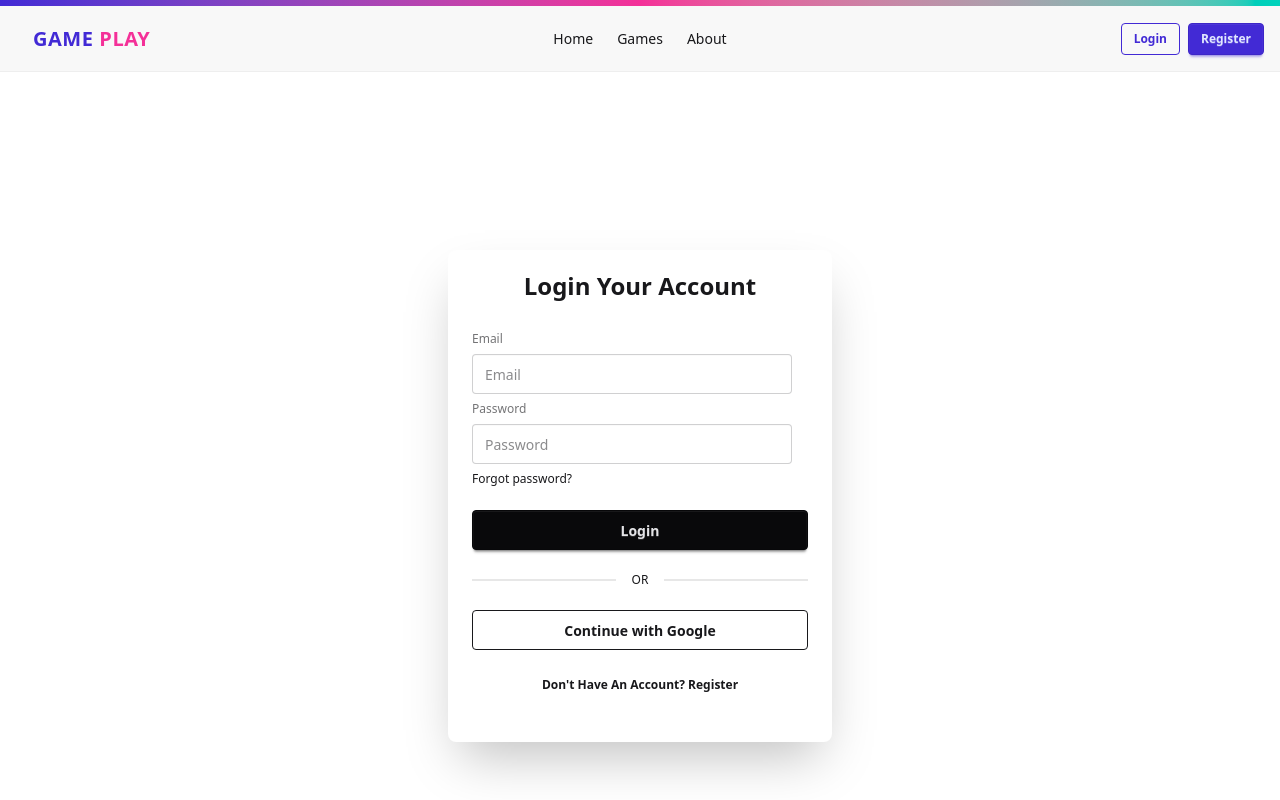
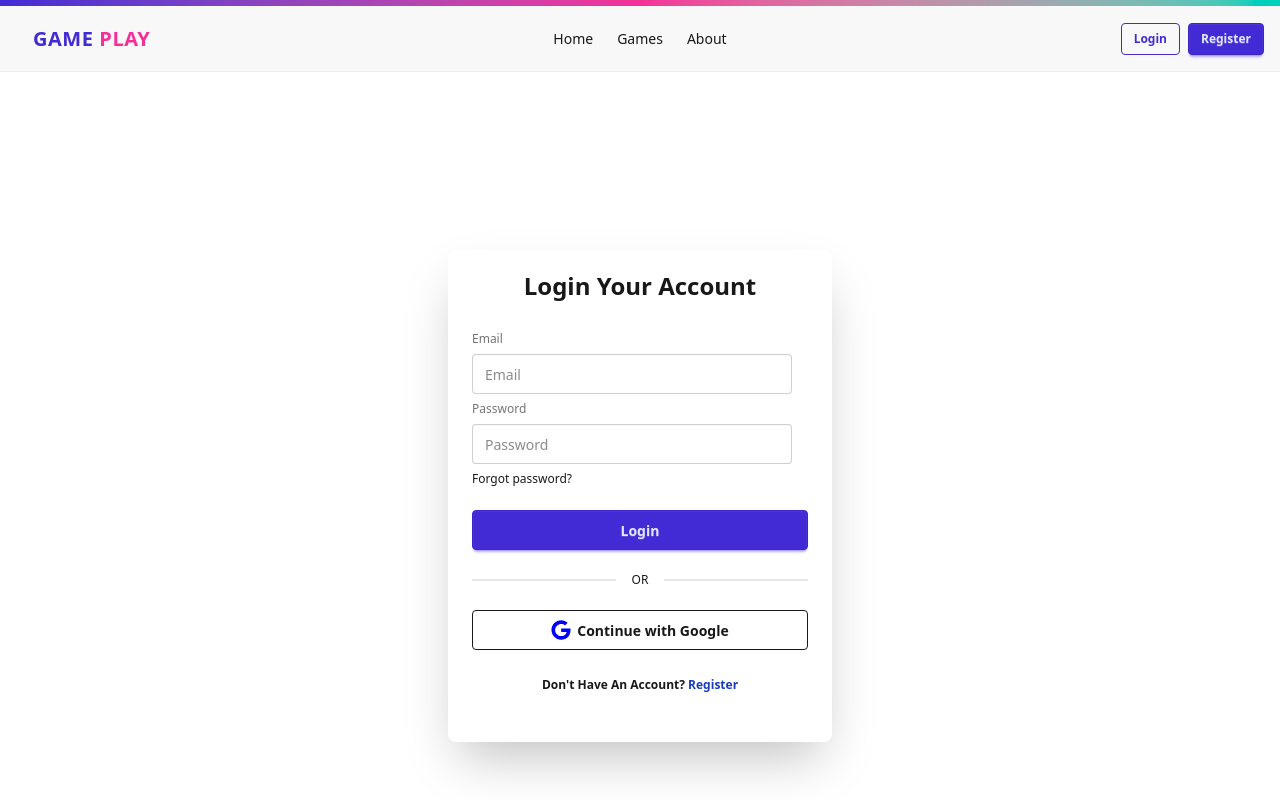
Before and after one commit to m-s-ahmed/Assignment_9, a React app in the folder gamehub/: page /login in a window 1280 px wide. Shown: the top 800 px of the page. Built offline with nearby package versions, Linux system fonts and the light colour scheme; no server answers; the HTML template or start-up script is replaced by a standard one.

Commit message:
5 task due, do this after my exam, 6 tarikh

```diff
--- a/gamehub/src/layout/MainLayout.jsx
+++ b/gamehub/src/layout/MainLayout.jsx
@@ -5,13 +5,11 @@ import Footer from "../components/Footer";
 
 const MainLayout = () => {
   return (
-    <div className="min-h-screen flex flex-col ">
+    <div className="flex flex-col min-h-screen ">
       <Navbar></Navbar>
-
       <main className="flex-1 max-w-7xl mx-auto w-full px-4 py-6">
         <Outlet></Outlet>
       </main>
-
       <Footer></Footer>
     </div>
   );
--- a/gamehub/src/pages/Login.jsx
+++ b/gamehub/src/pages/Login.jsx
@@ -1,6 +1,7 @@
 import React, { use, useState } from "react";
 import { AuthContext } from "../providers/AuthProvider";
 import { Link, useLocation, useNavigate } from "react-router";
+import { FaGoogle } from "react-icons/fa";
 
 const Login = () => {
   const [error, setError] = useState("");
@@ -78,7 +79,7 @@ const Login = () => {
 
             {error && <p className="text-red-400 text-xs">{error}</p>}
 
-            <button type="submit" className="btn btn-neutral mt-4">
+            <button type="submit" className="btn btn-primary mt-4 font-bold">
               Login
             </button>
             <div className="divider">OR</div>
@@ -86,12 +87,15 @@ const Login = () => {
             <button
               onClick={handleGoogleSignIn}
               type="button"
-              className="btn btn-outline w-full"
+              className="btn btn-outline w-full font-bold"
             >
-              Continue with Google
+              <FaGoogle size={20} color="blue" /> Continue with Google
             </button>
             <p className="font-semibold text-center pt-5">
-              Don't Have An Account? <Link to="/register">Register</Link>
+              Don't Have An Account?{" "}
+              <Link to="/register">
+                <span className="font-bold text-blue-800">Register</span>
+              </Link>
             </p>
           </fieldset>
         </form>
--- a/gamehub/src/pages/Register.jsx
+++ b/gamehub/src/pages/Register.jsx
@@ -1,6 +1,7 @@
 import React, { use, useState } from "react";
 import { AuthContext } from "../providers/AuthProvider";
 import { Link, Navigate, useNavigate } from "react-router";
+import { FaGoogle } from "react-icons/fa";
 
 const Register = () => {
   const [nameError, setNameError] = useState("");
@@ -144,7 +145,7 @@ const Register = () => {
               <p>Password must have an uppercase letter.</p>
               <p>Password must have a lowercase letter.</p>
             </div>
-            <button type="submit" className="btn btn-neutral mt-4">
+            <button type="submit" className="btn btn-primary mt-4 font-bold">
               Register
             </button>
             <div className="divider">OR</div>
@@ -152,12 +153,16 @@ const Register = () => {
             <button
               onClick={handleGoogleSignIn}
               type="button"
-              className="btn btn-outline w-full"
+              className="btn btn-outline w-full font-bold"
             >
+              <FaGoogle size={20} color="blue" />
               Continue with Google
             </button>
             <p className="font-semibold text-center pt-5">
-              Already Have An Account? <Link to="/login">Login</Link>
+              Already Have An Account?{" "}
+              <Link to="/login">
+                <span className="text-blue-800 font-bold">Login</span>
+              </Link>
             </p>
           </fieldset>
         </form>
```
